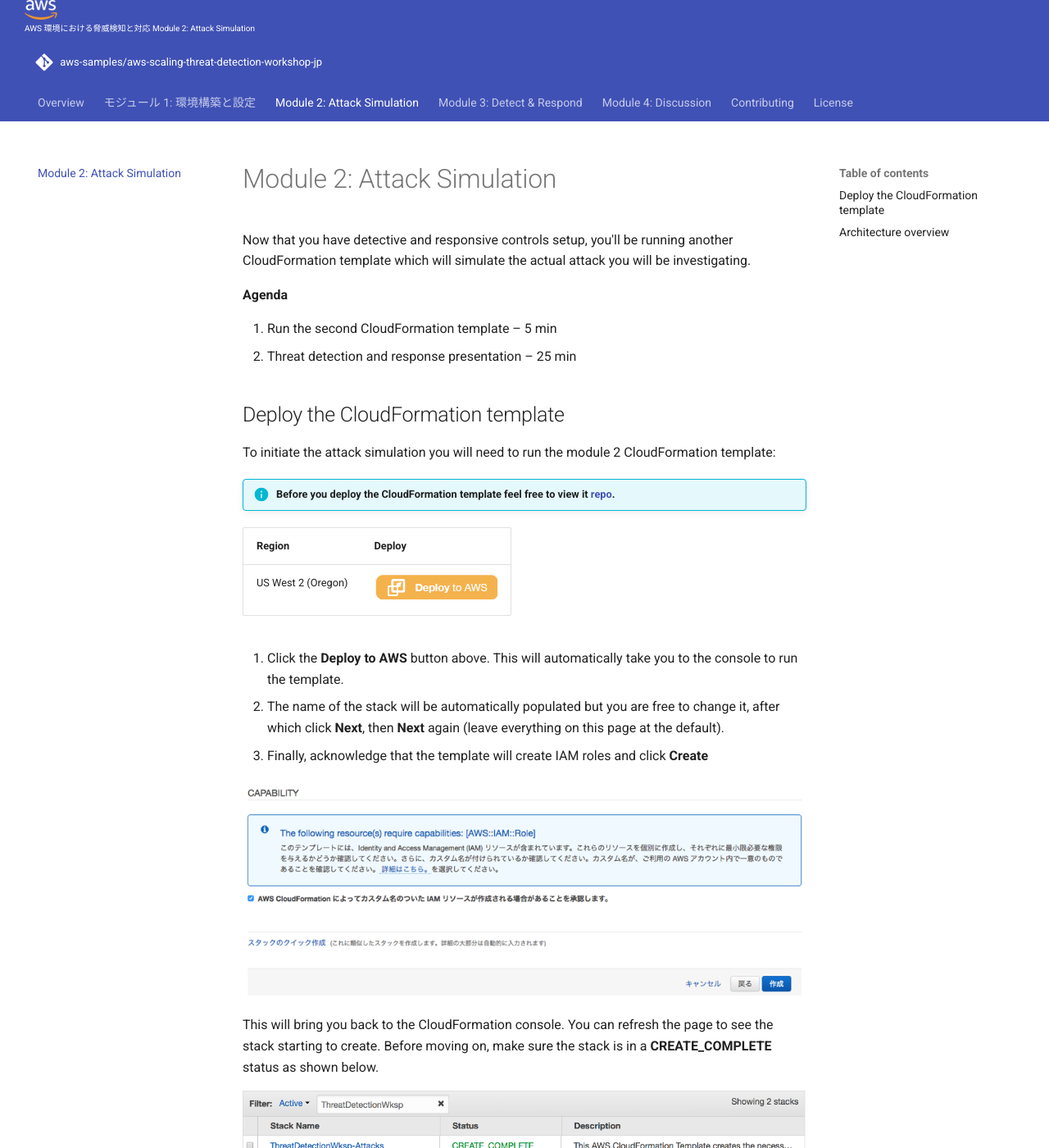
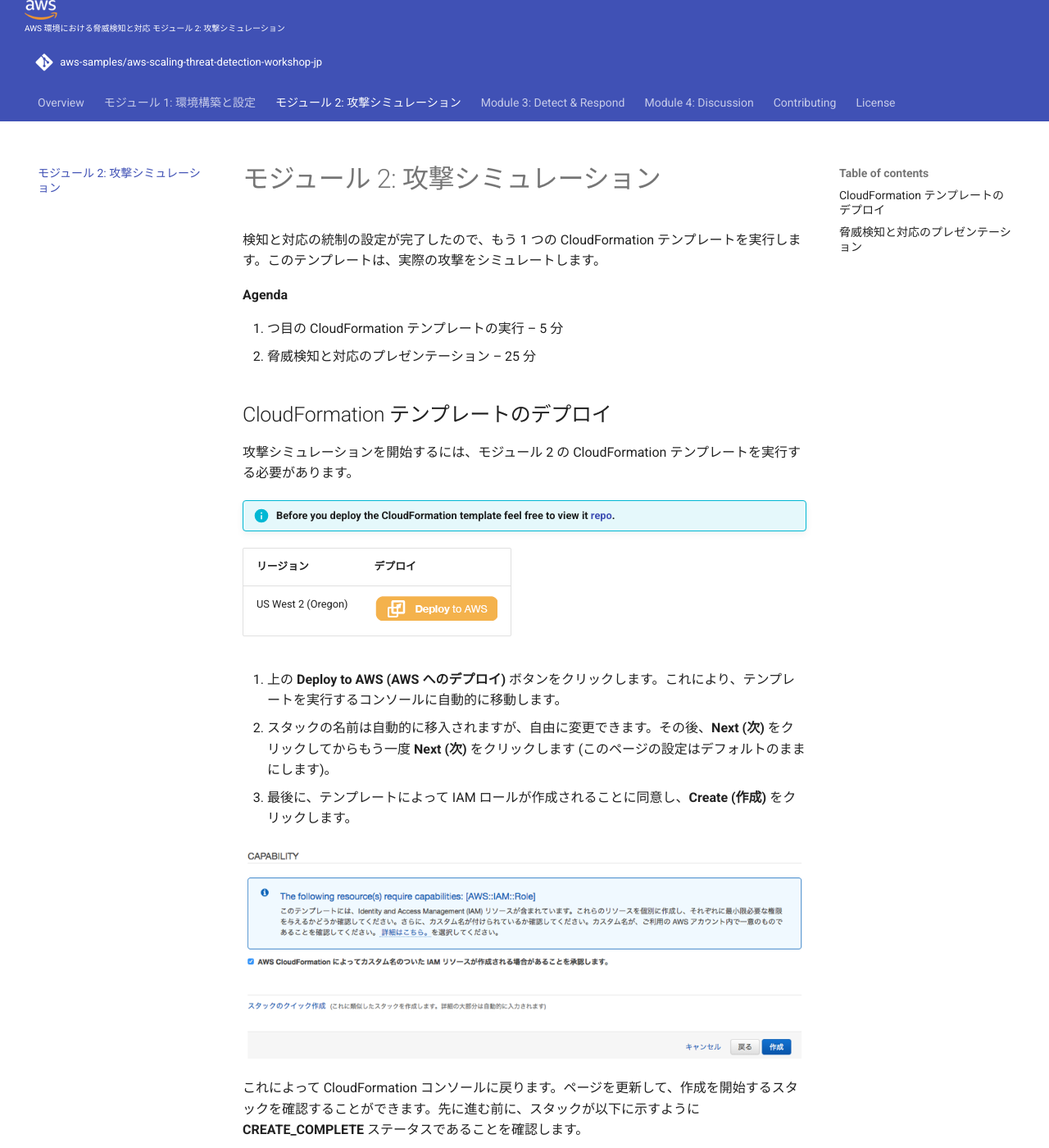
Before and after one commit to aws-samples/aws-scaling-threat-detection-workshop-jp, an MkDocs documentation site: the page built from docs/02-attack-simulation.md, in a window 1280 px wide and 1400 px high. Shown: the whole window at 82% size. Built offline with MkDocs 1.6.1 and Material for MkDocs 9.7.7, drawn with Linux system fonts in a browser that asks for light colours; comment, search, counter and statistics services are not loaded; some of the changed text lies outside the part shown.

Commit message:
Added translated content for module 2

```diff
--- a/docs/02-attack-simulation.md
+++ b/docs/02-attack-simulation.md
@@ -1,41 +1,41 @@
-# Module 2: Attack Simulation
+# モジュール 2: 攻撃シミュレーション
 
-Now that you have detective and responsive controls setup, you'll be running another CloudFormation template which will simulate the actual attack you will be investigating.
+検知と対応の統制の設定が完了したので、もう 1 つの CloudFormation テンプレートを実行します。このテンプレートは、実際の攻撃をシミュレートします。
 
 **Agenda**
 
-1. Run the second CloudFormation template – 5 min
-2. Threat detection and response presentation – 25 min
+1.  つ目の CloudFormation テンプレートの実行 – 5 分
+2.  脅威検知と対応のプレゼンテーション – 25 分
 
-## Deploy the CloudFormation template
+## CloudFormation テンプレートのデプロイ
 
-To initiate the attack simulation you will need to run the module 2 CloudFormation template:
+攻撃シミュレーションを開始するには、モジュール 2 の CloudFormation テンプレートを実行する必要があります。
 
 !!! info "Before you deploy the CloudFormation template feel free to view it <a href="https://github.com/aws-samples/aws-scaling-threat-detection-workshop/blob/master/templates/02-attack-simulation.yml" target="_blank">repo</a href>."
 
-Region| Deploy
+リージョン| デプロイ
 ------|-----
 US West 2 (Oregon) | <a href="https://console.aws.amazon.com/cloudformation/home?region=us-west-2#/stacks/new?stackName=ThreatDetectionWksp-Attacks&templateURL=https://s3-us-west-2.amazonaws.com/sa-security-specialist-workshops-us-west-2/threat-detect-workshop/staging/02-attack-simulation.yml" target="_blank">![Deploy Module 2 in us-west-2](./images/deploy-to-aws.png)</a>
 
-1. Click the **Deploy to AWS** button above.  This will automatically take you to the console to run the template.
+1.  上の **Deploy to AWS (AWS へのデプロイ)** ボタンをクリックします。これにより、テンプレートを実行するコンソールに自動的に移動します。
 
-2. The name of the stack will be automatically populated but you are free to change it, after which click **Next**, then **Next** again (leave everything on this page at the default).
+2.  スタックの名前は自動的に移入されますが、自由に変更できます。その後、**Next (次)** をクリックしてからもう一度 **Next (次)** をクリックします (このページの設定はデフォルトのままにします)。
 
-3. Finally, acknowledge that the template will create IAM roles and click **Create**
+3.  最後に、テンプレートによって IAM ロールが作成されることに同意し、**Create (作成)** をクリックします。
 
 ![IAM Capabilities](./images/iam-capabilities.png)
 
-This will bring you back to the CloudFormation console. You can refresh the page to see the stack starting to create. Before moving on, make sure the stack is in a **CREATE_COMPLETE** status as shown below.
+これによって CloudFormation コンソールに戻ります。ページを更新して、作成を開始するスタックを確認することができます。先に進む前に、スタックが以下に示すように **CREATE_COMPLETE** ステータスであることを確認します。
 
 ![Stack Complete](./images/02-stack-complete.png)
 
-## Architecture overview
+## 脅威検知と対応のプレゼンテーション
 
-Below is a diagram of the setup after the module 2 CloudFormation stack is created.
+以下は、モジュール 2 の CloudFormation スタックが作成された後の設定の図です。
 
 ![Module 2 Diagram](./images/02-diagram-module2-3.png)
 
 !!! warning "Threat detection and response presentation"
-    **AWS Sponsored Event**: If you are going through this workshop in a classroom setting then wait till the presentation is over before starting module 3 (the presentation will allow enough time to pass for the attack scenario to complete.)
+    **AWS Sponsored Event**: クラスルームトレーニングでこのワークショップを行う場合、プレゼンテーションが終わるまで待ってからモジュール 3 を開始してください (攻撃シナリオが完了するように、プレゼンテーションには十分な時間が割り当てられます。)
 
-    **Individual**: If you are going through this workshop outside of a classroom setting you can proceed to Module 3.  Please note it will take at least **20 minutes** after the 2nd CloudFormation template has completed before you will start seeing findings.
+    **Individual**: クラスルームトレーニング以外でこのワークショップを行う場合は、モジュール 3 に進むことができます。2 つ目の CloudFormation テンプレートが完了してから検出結果の表示が始まるまで、少なくとも 20 分かかることに注意してください。
--- a/mkdocs.yml
+++ b/mkdocs.yml
@@ -46,7 +46,7 @@
 nav:
   - Overview: 'index.md'
   - 'モジュール 1: 環境構築と設定': '01-environment-setup.md'
-  - 'Module 2: Attack Simulation': '02-attack-simulation.md'
+  - 'モジュール 2: 攻撃シミュレーション': '02-attack-simulation.md'
   - 'Module 3: Detect & Respond': '03-detection-and-remediation.md'
   - 'Module 4: Discussion': '04-review-and-discussion.md'
   - Contributing: 'contribute.md'
```
Also changed, not shown: docs/images/02-diagram-module2-3.png.
